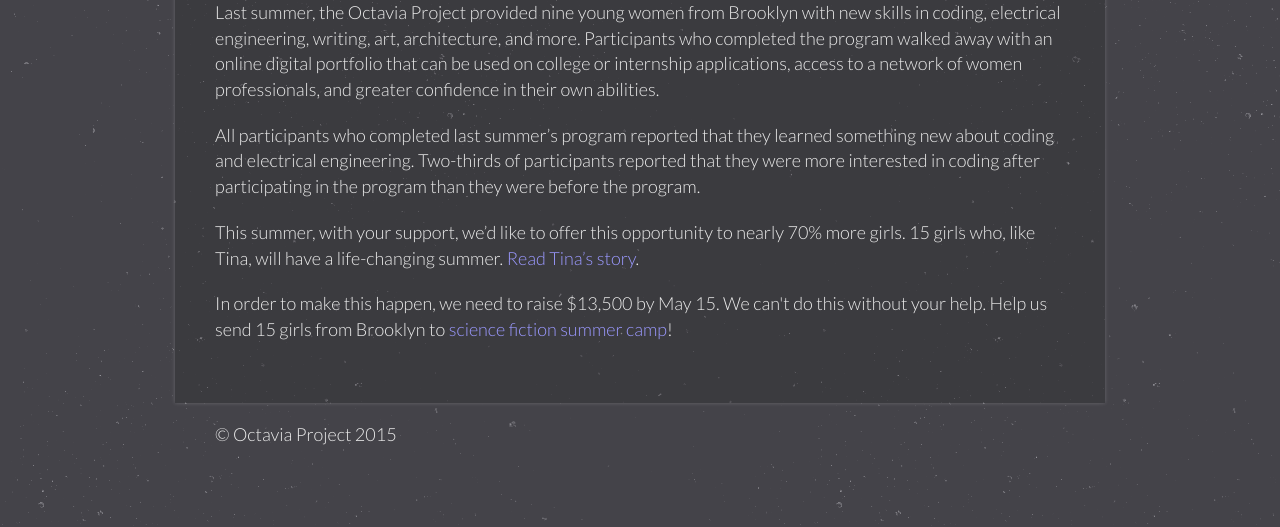
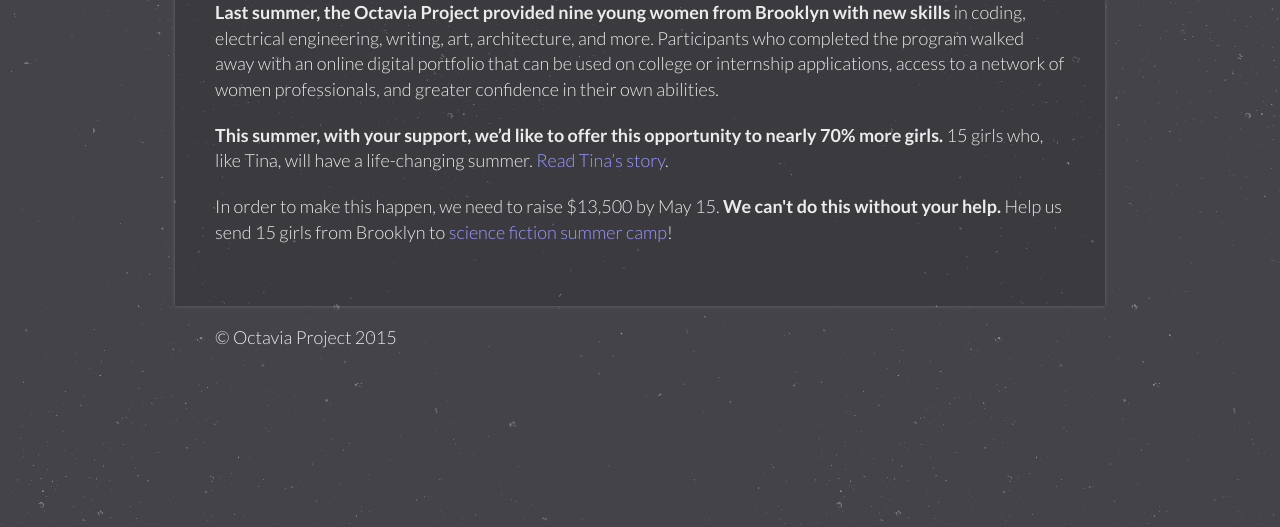
Before and after one commit to OctaviaProject/octaviaproject.github.io, a Jekyll site: the page built from donate.html, in a window 1280 px wide. Shown: the part 641-1168 px from the top of the page. Built offline with Jekyll 4.4.1, drawn with Linux system fonts in a browser that asks for light colours.

Commit message:
Added bolding

```diff
--- a/donate.html
+++ b/donate.html
@@ -7,20 +7,16 @@
       src="https://www.youtube.com/embed/6gZnUlB0uz4?rel=0" frameborder="0" allowfullscreen></iframe>
 
 
-    <p>Last summer, the Octavia Project provided nine young women from Brooklyn with new skills in coding, electrical engineering,
+    <p><b>Last summer, the Octavia Project provided nine young women from Brooklyn with new skills</b> in coding, electrical engineering,
     writing, art, architecture, and more. Participants who completed the program walked away with an online digital portfolio
     that can be used on college or internship applications, access to a network of women professionals, and greater confidence
     in their own abilities.</p>
 
-    <p>All participants who completed last summer’s program reported that they learned something new about coding and electrical
-    engineering. Two-thirds of participants reported that they were more interested in coding after participating in the program
-    than they were before the program.</p>
-
-    <p>This summer, with your support, we’d like to offer this opportunity to nearly 70% more girls. 15 girls who,
+    <p><b>This summer, with your support, we’d like to offer this opportunity to nearly 70% more girls.</b> 15 girls who,
     like Tina, will have a life-changing summer. <a href="https://www.generosity.com/education-fundraising/octavia-project-2016">
     Read Tina’s story</a>.</p>
 
-    <p>In order to make this happen, we need to raise $13,500 by May 15. We can't do this without your help. Help us send 15 girls
+    <p>In order to make this happen, we need to raise $13,500 by May 15. <b>We can't do this without your help.</b> Help us send 15 girls
     from Brooklyn to <a href="https://www.generosity.com/education-fundraising/octavia-project-2016">science fiction summer camp</a>!</p>
 
 
```
